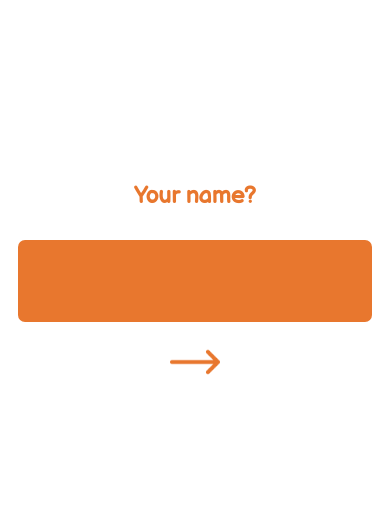
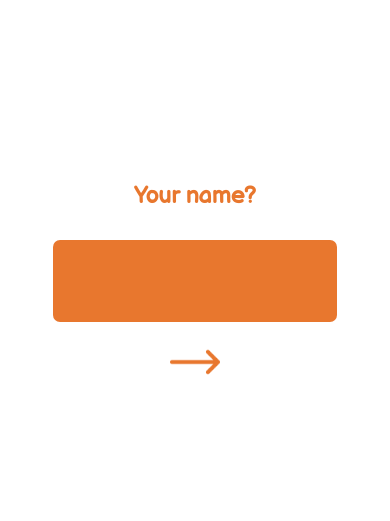
Before and after one commit to raaasin/nomnom, a Flask app: page / in a window 390 px wide. Shown: the part 987-1508 px from the top of the page. Run offline with Flask 3, Linux system fonts and the light colour scheme; some libraries are stand-ins or nearby versions.

Commit message:
trial for mobile

```diff
--- a/templates/index.html
+++ b/templates/index.html
@@ -13,6 +13,11 @@
     <link rel= "stylesheet" type= "text/css" href= "{{ url_for('static',filename='ext.css') }}">
     <style>
          @media (max-width: 768px) {
+            input[type=area]{
+    height: 80px;
+    width: 280px;
+    border: #fff;
+}
 
 body {
         font-size: 14px;
```
